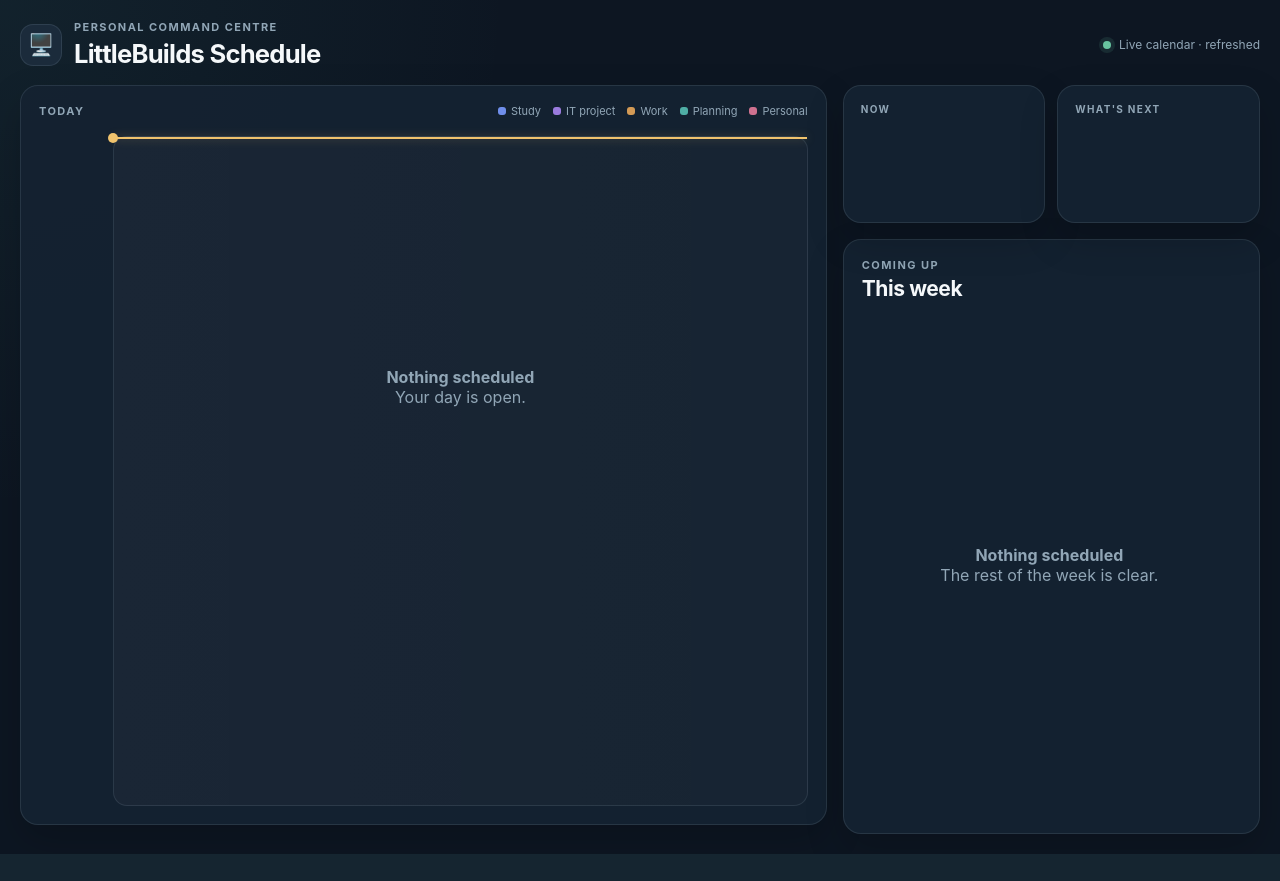
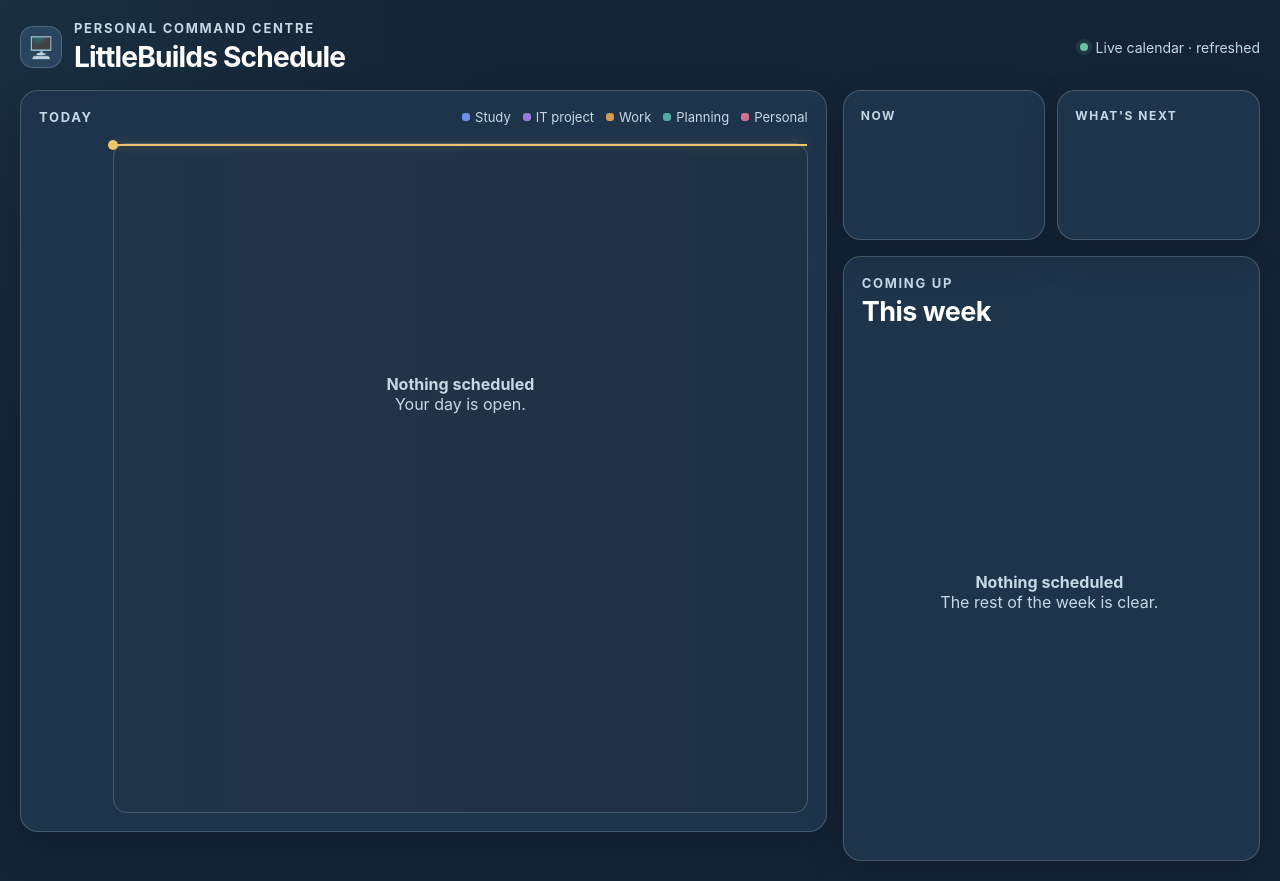
Before and after one commit to LittleBuildsLab/littlebuilds-schedule-dashboard, a Flask app: template templates/dashboard.html in a window 1280 px wide. Before the commit the page ends 854 px from the top, so only its background shows below. Run offline with Flask 3, Linux system fonts and the light colour scheme; the template is opened without the code that fills it, so the values that code supplies are empty.

Commit message:
Improve dashboard readability and contrast

```diff
--- a/templates/dashboard.html
+++ b/templates/dashboard.html
@@ -8,12 +8,12 @@
     <style>
         :root {
             color-scheme: dark;
-            --page: #0d1622;
-            --surface: #152231;
-            --surface-raised: #1b2b3b;
-            --border: rgba(181, 205, 219, 0.12);
-            --text: #f5f8fa;
-            --muted: #91a6b6;
+            --page: #142437;
+            --surface: #20364b;
+            --surface-raised: #29445c;
+            --border: rgba(206, 225, 236, 0.22);
+            --text: #ffffff;
+            --muted: #c5d8e5;
             --study: #6f8eea;
             --project: #9a7bdd;
             --work: #d49a55;
@@ -71,14 +72,14 @@
         h1, h2, h3, p { margin: 0; }
 
         h1 {
-            font-size: clamp(20px, 2vw, 28px);
+            font-size: clamp(25px, 2.2vw, 34px);
             letter-spacing: -0.03em;
         }
 
         .eyebrow {
             margin-bottom: 4px;
             color: var(--muted);
-            font-size: 11px;
+            font-size: 13px;
             font-weight: 700;
             letter-spacing: 0.13em;
             text-transform: uppercase;
@@ -89,7 +90,7 @@
             align-items: center;
             gap: 8px;
             color: var(--muted);
-            font-size: 12px;
+            font-size: 14px;
         }
 
         .live-dot {
@@ -111,7 +112,7 @@
         .status-card {
             border: 1px solid var(--border);
             border-radius: 18px;
-            background: rgba(21, 34, 49, 0.94);
+            background: rgba(32, 54, 75, 0.96);
             box-shadow: 0 16px 38px rgba(0, 0, 0, 0.18);
         }
 
@@ -126,7 +127,7 @@
         }
 
         .panel-heading h2 {
-            font-size: 21px;
+            font-size: 27px;
             letter-spacing: -0.02em;
         }
 
@@ -136,7 +137,7 @@
             justify-content: flex-end;
             gap: 7px 12px;
             color: var(--muted);
-            font-size: 11px;
+            font-size: 13px;
         }
 
         .legend span {
@@ -180,7 +181,7 @@
             border-radius: 14px;
             background:
                 linear-gradient(to right, rgba(255, 255, 255, 0.018), rgba(255, 255, 255, 0.008)),
-                var(--surface);
+                #1c3044;
         }
 
         .hour-line {
@@ -294,7 +296,7 @@
 
         .status-card {
             position: relative;
-            min-height: 138px;
+            min-height: 150px;
             overflow: hidden;
             padding: 17px;
         }
@@ -312,14 +314,14 @@
         .status-label {
             margin-bottom: 17px;
             color: var(--muted);
-            font-size: 10px;
+            font-size: 12px;
             font-weight: 750;
             letter-spacing: 0.13em;
             text-transform: uppercase;
         }
 
         .status-title {
-            font-size: clamp(16px, 1.6vw, 21px);
+            font-size: clamp(20px, 1.8vw, 27px);
             font-weight: 760;
             line-height: 1.2;
         }
@@ -327,7 +329,7 @@
         .status-time {
             margin-top: 8px;
             color: var(--muted);
-            font-size: 12px;
+            font-size: 15px;
         }
 
         .week-panel { padding: 18px; }
```
Also changed, not shown: other parts of templates/dashboard.html (+20 -15 lines).
